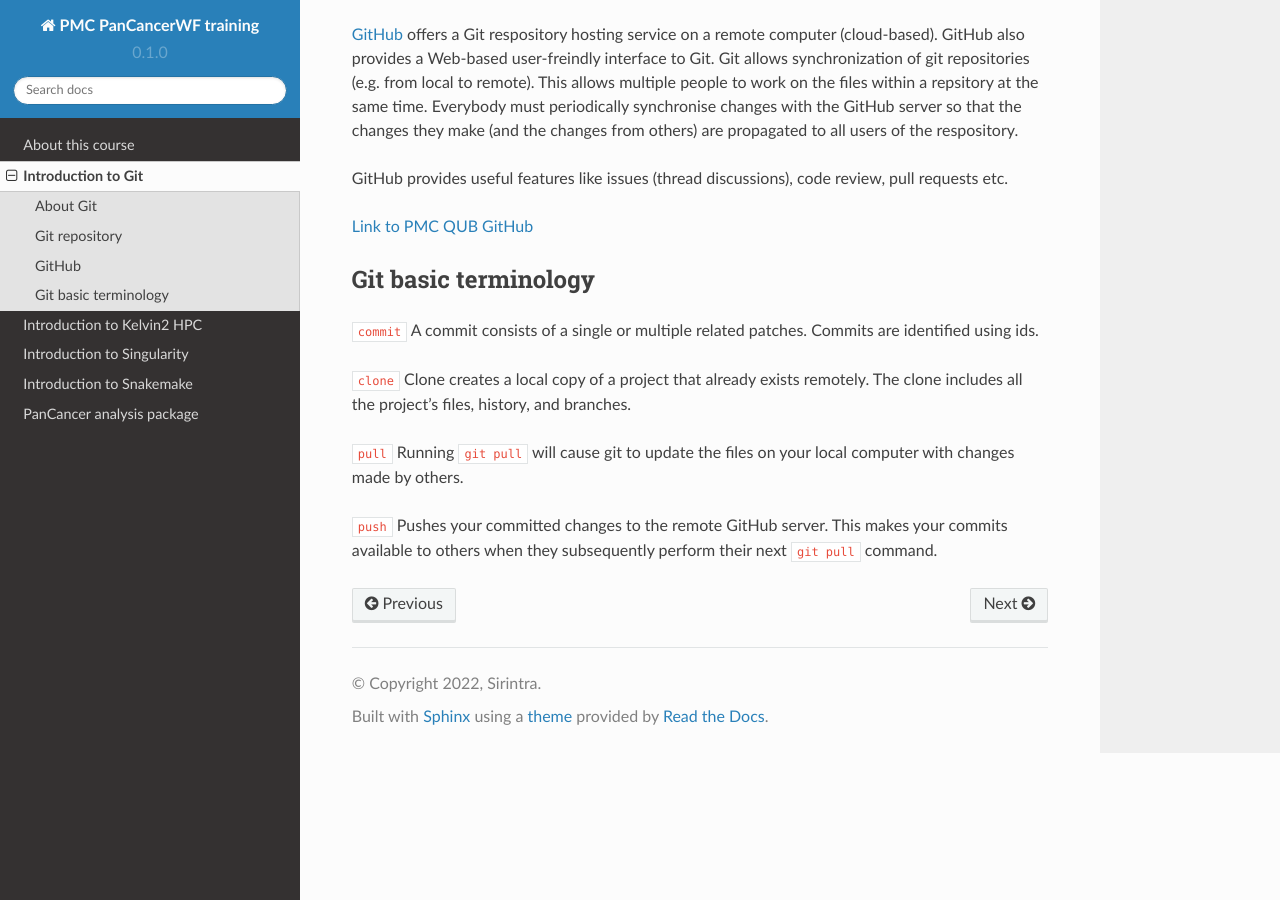
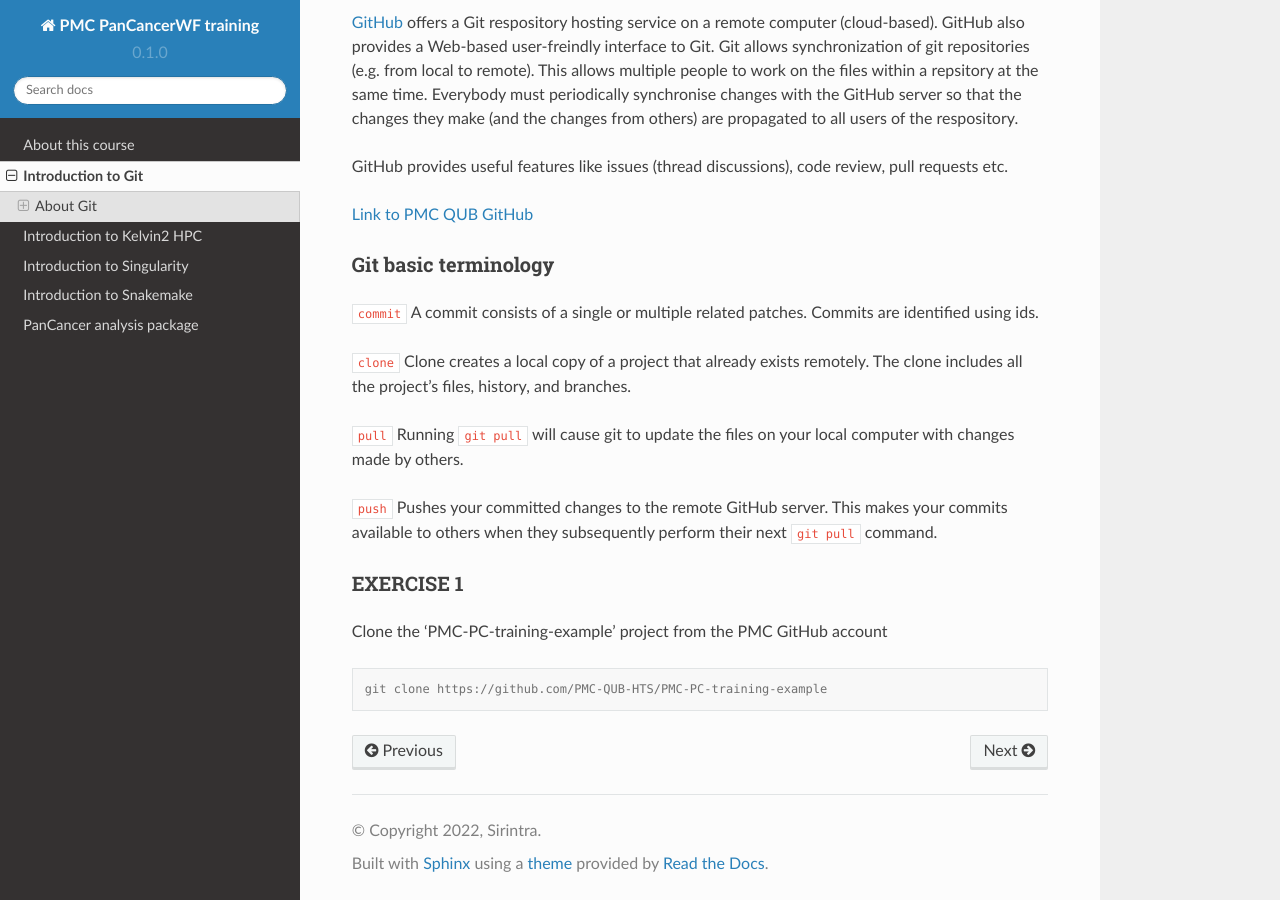
Before and after one commit to sirintra/PMC-PC-training, a Sphinx documentation site: the page built from docs/source/git.rst, in a window 1280 px wide and 900 px high, scrolled down 862 px. Built offline with Sphinx 7.4.7 and the Read the Docs theme 2.0.0, drawn with Linux system fonts in a browser that asks for light colours.

Commit message:
Update git.rst

```diff
--- a/docs/source/git.rst
+++ b/docs/source/git.rst
@@ -17,11 +17,11 @@ Developers can review the project history to find out:
 
 
 Git repository
----------------
+#################
 A Git repository is a collection of folders and files relating to a project, along with each file's version history. The respository tracks and saves the history of all changes made to the files in a Git repository. The file history appears as a series of snapshots in time called commits. Each commit consists of a series of additions and removals (for example new lines that have been added, removed, or changed). Git constructs the 'latest' version of a file by replaying all of the commits in order. However, it's also possible to reconstruct older versions of the files by only applying the commits up to a specified time point.
 
 GitHub
-----------
+#################
 `GitHub <https://github.com/>`_ offers a Git respository hosting service on a remote computer (cloud-based). GitHub also provides a Web-based user-freindly interface to Git. Git allows synchronization of git repositories (e.g. from local to remote). This allows multiple people to work on the files within a repsitory at the same time. Everybody must periodically synchronise changes with the GitHub server so that the changes they make (and the changes from others) are propagated to all users of the respository.
 
 GitHub provides useful features like issues (thread discussions), code review, pull requests etc.
@@ -29,7 +29,7 @@ GitHub provides useful features like issues (thread discussions), code review, p
 `Link to PMC QUB GitHub <https://github.com/PMC-QUB-HTS>`_
 
 Git basic terminology
----------------------
+##################################
 ``commit``
 A commit consists of a single or multiple related patches. Commits are identified using ids.
 
@@ -41,3 +41,12 @@ Running ``git pull`` will cause git to update the files on your local computer w
 
 ``push``
 Pushes your committed changes to the remote GitHub server. This makes your commits available to others when they subsequently perform their next ``git pull`` command.
+
+EXERCISE 1
+############
+
+Clone the ‘PMC-PC-training-example’ project from the PMC GitHub account
+
+.. code-block:: console
+
+   git clone https://github.com/PMC-QUB-HTS/PMC-PC-training-example
```
